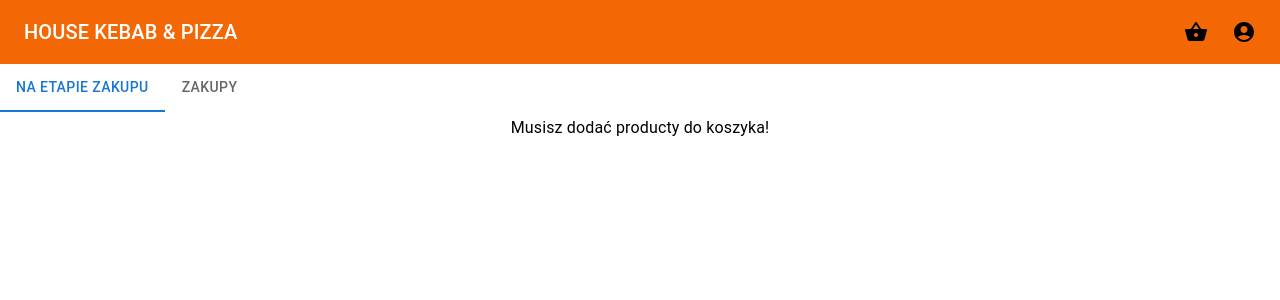
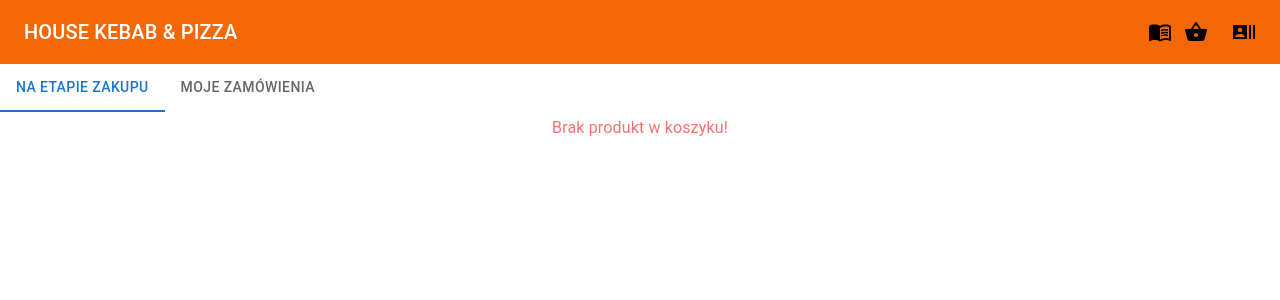
Before and after one commit to azavjo40/house-kebab-front, a Next.js app: page /basket in a window 1280 px wide. Shown: the top 300 px of the page. Built offline with nearby package versions, Linux system fonts and the light colour scheme.

Commit message:
added Contact Page

```diff
--- a/src/components/process-buying/index.tsx
+++ b/src/components/process-buying/index.tsx
@@ -75,7 +75,7 @@ export function ProcessBuying() {
           </div>
         </div>
       ) : (
-        <ListItemText primary="Musisz dodać producty do koszyka!" className="text-center" />
+        <ListItemText primary="Brak produkt w koszyku!" className="text-center text-red-400" />
       )}
     </div>
   );
--- a/src/components/purchased-orders/index.tsx
+++ b/src/components/purchased-orders/index.tsx
@@ -38,7 +38,7 @@ export function PurchasedOrders() {
           })}
         </div>
       ) : (
-        <ListItemText primary="Nie masz jeszcze zakupu!" className="text-center" />
+        <ListItemText primary="Nie masz jeszcze zamówienia!" className="text-center text-red-400" />
       )}
     </div>
   );
--- a/src/containers/dense-app-bar/index.tsx
+++ b/src/containers/dense-app-bar/index.tsx
@@ -4,10 +4,11 @@ import Toolbar from "@mui/material/Toolbar";
 import IconButton from "@mui/material/IconButton";
 import Typography from "@mui/material/Typography";
 import Badge from "@mui/material/Badge";
-import AccountCircle from "@mui/icons-material/AccountCircle";
 import ShoppingBasketIcon from "@mui/icons-material/ShoppingBasket";
 import { useGeneral } from "@/hooks/useGeneral";
 import { useRouter } from "next/router";
+import MenuBookIcon from "@mui/icons-material/MenuBook";
+import RecentActorsIcon from "@mui/icons-material/RecentActors";
 
 export function DenseAppBar() {
   const { basketData } = useGeneral();
@@ -21,6 +22,17 @@ export function DenseAppBar() {
         <Box sx={{ flexGrow: 1 }} />
 
         <Box>
+          <IconButton
+            size="large"
+            edge="end"
+            aria-label="account of current user"
+            aria-haspopup="true"
+            color="inherit"
+            onClick={() => push("/")}
+          >
+            <MenuBookIcon />
+          </IconButton>
+
           <IconButton
             size="large"
             aria-label="show 17 new notifications"
@@ -37,9 +49,9 @@ export function DenseAppBar() {
             aria-label="account of current user"
             aria-haspopup="true"
             color="inherit"
-            onClick={() => push("/admin")}
+            onClick={() => push("/contact")}
           >
-            <AccountCircle />
+            <RecentActorsIcon />
           </IconButton>
         </Box>
       </Toolbar>
--- a/src/containers/mobile-app-bar/index.tsx
+++ b/src/containers/mobile-app-bar/index.tsx
@@ -2,11 +2,11 @@ import { useState } from "react";
 import BottomNavigation from "@mui/material/BottomNavigation";
 import BottomNavigationAction from "@mui/material/BottomNavigationAction";
 import ShoppingBasketIcon from "@mui/icons-material/ShoppingBasket";
-import HomeIcon from "@mui/icons-material/Home";
-import AccountCircle from "@mui/icons-material/AccountCircle";
 import { Badge } from "@mui/material";
 import { useGeneral } from "@/hooks/useGeneral";
 import { useRouter } from "next/router";
+import MenuBookIcon from "@mui/icons-material/MenuBook";
+import RecentActorsIcon from "@mui/icons-material/RecentActors";
 
 export function MobileAppBar() {
   const { push, asPath } = useRouter();
@@ -16,17 +16,17 @@ export function MobileAppBar() {
   return (
     <div className="block md:hidden fixed bottom-0 right-0 w-full z-50">
       <BottomNavigation showLabels value={value} onChange={(event, newValue) => setValue(newValue)} className="py-4">
-        <BottomNavigationAction onClick={() => push("/admin")} label="Admin" icon={<AccountCircle />} />
-        <BottomNavigationAction onClick={() => push("/")} label="Home" icon={<HomeIcon />} />
+        <BottomNavigationAction onClick={() => push("/")} label="Menu główne" icon={<MenuBookIcon />} />
         <BottomNavigationAction
           onClick={() => push("/basket")}
-          label="Basket"
+          label="Koszyk"
           icon={
             <Badge badgeContent={basketData?.length} color="error">
               <ShoppingBasketIcon />
             </Badge>
           }
         />
+        <BottomNavigationAction onClick={() => push("/contact")} label="Kontakt" icon={<RecentActorsIcon />} />
       </BottomNavigation>
     </div>
   );
--- a/src/pages/basket.tsx
+++ b/src/pages/basket.tsx
@@ -13,7 +13,7 @@ export default function Basket() {
       <div className="">
         <Tabs value={valueTab} onChange={handleChange} aria-label="basic tabs example" className="w-[1170px]">
           <Tab label="Na etapie zakupu" />
-          <Tab label="Zakupy" />
+          <Tab label="Moje  Zamówienia" />
         </Tabs>
       </div>
       {valueTab === 0 && <ProcessBuying />}
--- /dev/null
+++ b/src/pages/contact.tsx
@@ -0,0 +1,38 @@
+export default function Contact() {
+  return (
+    <div className="w-full bg-slate-200 h-[90vh] p-3 md:p-10">
+      <div className="w-full h-full bg-white rounded-xl flex flex-col-reverse md:flex-row">
+        <div className="w-full md:w-[60%] h-full">
+          <iframe
+            className="w-full h-full bg-white md:rounded-l-xl rounded-t-xl"
+            src="https://www.google.com/maps/embed?pb=!1m18!1m12!1m3!1d2440.8336817262666!2d20.97083981211607!3d52.28272137188312!2m3!1f0!2f0!3f0!3m2!1i1024!2i768!4f13.1!3m3!1m2!1s0x471ecbdc3d3b6311%3A0xf07be216c523b1a8!2sHouse%20Kebab!5e0!3m2!1sen!2spl!4v1682603528244!5m2!1sen!2spl"
+            width="100%"
+            height="100%"
+            loading="lazy"
+          ></iframe>
+        </div>
+
+        <div className="h-full w-full">
+          <h1 className="mb-2 text-lg font-semibold text-gray-900 dark:text-white text-center mt-6">
+            Skontaktuj się z nami
+          </h1>
+          <div className="flex h-full w-full justify-around pt-10">
+            <div>
+              <h1 className="mb-2 text-lg font-semibold text-gray-900 dark:text-white">House Kebab Pizza</h1>
+              <ul className="max-w-md space-y-1 text-gray-500 list-inside dark:text-gray-400">
+                <li className="flex items-center">Klaudyny 26</li>
+                <li className="flex items-center">01-684 Warszawa</li>
+              </ul>
+            </div>
+            <div>
+              <h1 className="mb-2 text-lg font-semibold text-gray-900 dark:text-white">Colophon</h1>
+              <ul className="max-w-md space-y-1 text-gray-500 list-inside dark:text-gray-400">
+                <li className="flex items-center">+48 579 250 176</li>
+              </ul>
+            </div>
+          </div>
+        </div>
+      </div>
+    </div>
+  );
+}
```
